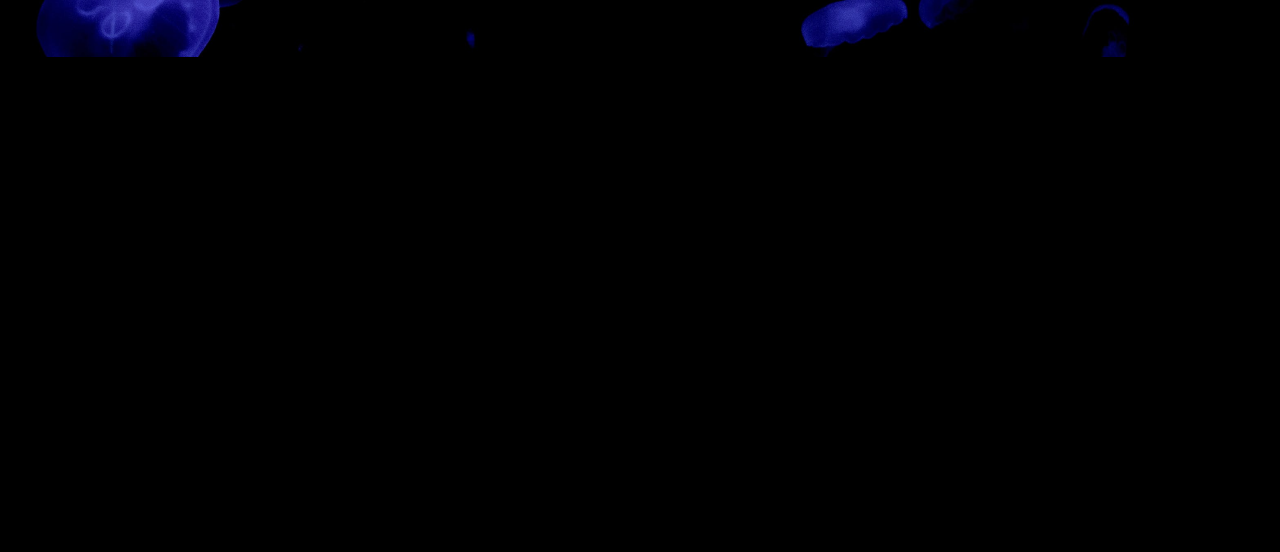
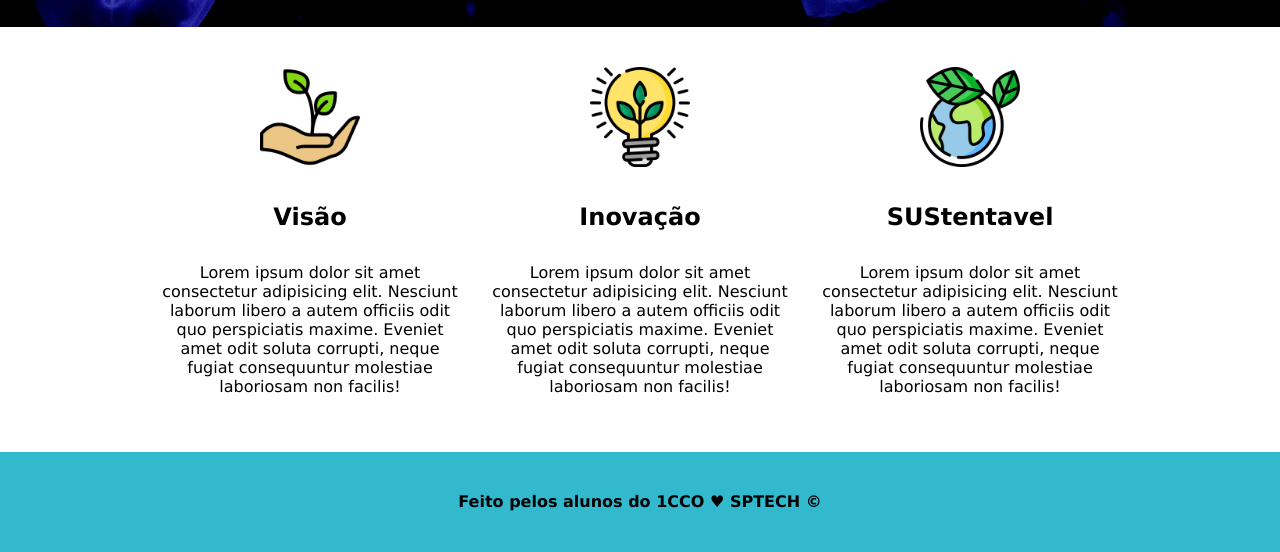
Before and after one commit to IlysMaroto/meu-primeiro-repo, a plain HTML site: page aquatech/index.html in a window 1280 px wide. Shown: the part 497-1049 px from the top of the page. Before the commit the page ends 800 px from the top, so only its background shows below. Drawn offline with Linux system fonts and the light colour scheme.

Commit message:
Atualização - Aula depois do intervalo

```diff
--- a/aquatech/index.html
+++ b/aquatech/index.html
@@ -9,7 +9,7 @@
   <body>
     <div class="header">
       <div class="container">
-        <h1 class="titulo">AquaTech</h1>
+        <img class="logo" src="Imagens/lightbulb_color.png" alt="" />
         <ul class="navbar">
           <li>Inicio</li>
           <li>Simulador</li>
@@ -24,5 +24,45 @@
         <p>Inovando sempre para <span>evoluir</span> no futuro.</p>
       </div>
     </div>
+    <div class="social">
+      <div class="container">
+        <div class="card">
+          <img src="Imagens/growth_color.png" alt="" />
+          <h4>Visão</h4>
+          <p>
+            Lorem ipsum dolor sit amet consectetur adipisicing elit. Nesciunt
+            laborum libero a autem officiis odit quo perspiciatis maxime.
+            Eveniet amet odit soluta corrupti, neque fugiat consequuntur
+            molestiae laboriosam non facilis!
+          </p>
+        </div>
+        <div class="card">
+          <img src="Imagens/lightbulb_color.png" alt="" />
+          <h4>Inovação</h4>
+          <p>
+            Lorem ipsum dolor sit amet consectetur adipisicing elit. Nesciunt
+            laborum libero a autem officiis odit quo perspiciatis maxime.
+            Eveniet amet odit soluta corrupti, neque fugiat consequuntur
+            molestiae laboriosam non facilis!
+          </p>
+        </div>
+        <div class="card">
+          <img src="Imagens/planet-earth_color.png" alt="" />
+          <h4>SUStentavel</h4>
+          <p>
+            Lorem ipsum dolor sit amet consectetur adipisicing elit. Nesciunt
+            laborum libero a autem officiis odit quo perspiciatis maxime.
+            Eveniet amet odit soluta corrupti, neque fugiat consequuntur
+            molestiae laboriosam non facilis!
+          </p>
+        </div>
+      </div>
+    </div>
+
+    <div class="footer">
+      <div class="container">
+        <p>Feito pelos alunos do 1CCO &hearts; SPTECH &copy;</p>
+      </div>
+    </div>
   </body>
 </html>
--- a/aquatech/style.css
+++ b/aquatech/style.css
@@ -17,6 +17,12 @@ body {
 .header .container {
   justify-content: space-between;
 }
+.logo {
+  width: 50px;
+}
+.titulo {
+  color: #32b9cd;
+}
 .navbar {
   display: flex;
   flex-direction: row;
@@ -25,9 +31,6 @@ body {
   list-style: none;
   width: 300px;
   color: #e3b062;
-}
-.titulo {
-  color: #32b9cd;
 }
 
 .banner {
@@ -48,3 +51,35 @@ body {
 .banner .container p span {
   font-weight: bold;
 }
+
+.social {
+  background-color: #fff;
+  padding: 40px;
+}
+.social .container {
+  justify-content: space-between;
+}
+
+.card {
+  width: 300px;
+  text-align: center;
+}
+.card img {
+  width: 100px;
+}
+.card h4 {
+  font-size: 24px;
+}
+
+.footer {
+  height: 100px;
+  background-color: #32b9cd;
+}
+.footer .container {
+  justify-content: center;
+  align-items: center;
+  height: 100%;
+}
+.footer .container p {
+  font-weight: bold;
+}
```
